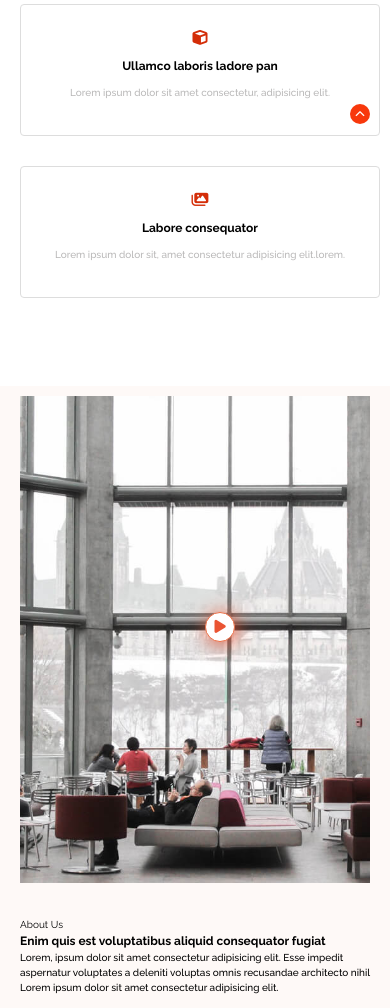
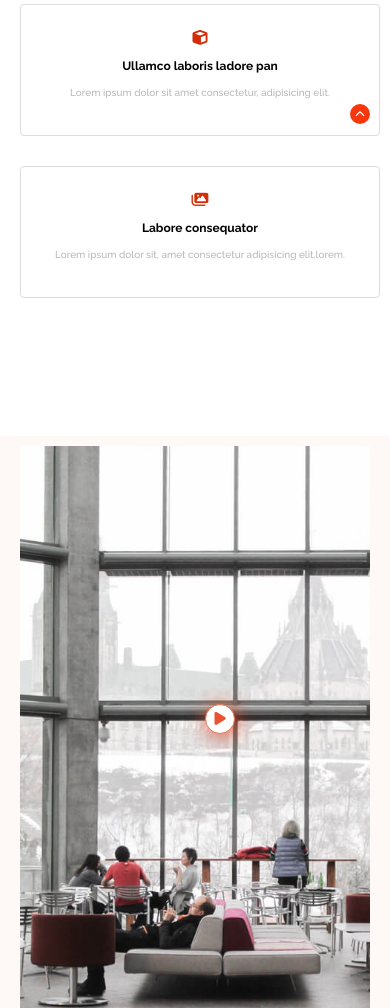
Before and after one commit to ravikr9102/Checkpoint-4-HTML-CSS, a plain HTML site: page index.html in a window 390 px wide. Shown: the part 720-1728 px from the top of the page. Drawn offline with Linux system fonts and the light colour scheme.

Commit message:
Done Assignment Checkpoint 4

```diff
--- a/assets/stylesheet/style.css
+++ b/assets/stylesheet/style.css
@@ -1274,7 +1274,7 @@ form {
   }
   /* About-Section */
   #about {
-    margin-top: 30rem;
+    margin-top: 35rem;
   }
   .circle .video {
     margin-left: 4.5rem;
@@ -1438,7 +1438,7 @@ form {
 
   /* About Section Starts Here */
   .about-img {
-    height: 60vh;
+    height: 70vh;
   }
 
   /* Services Section */
```
